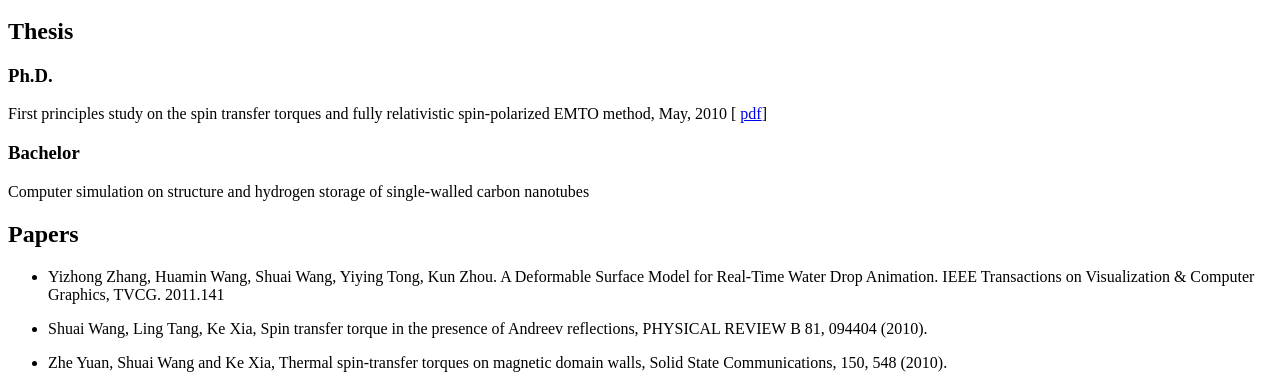
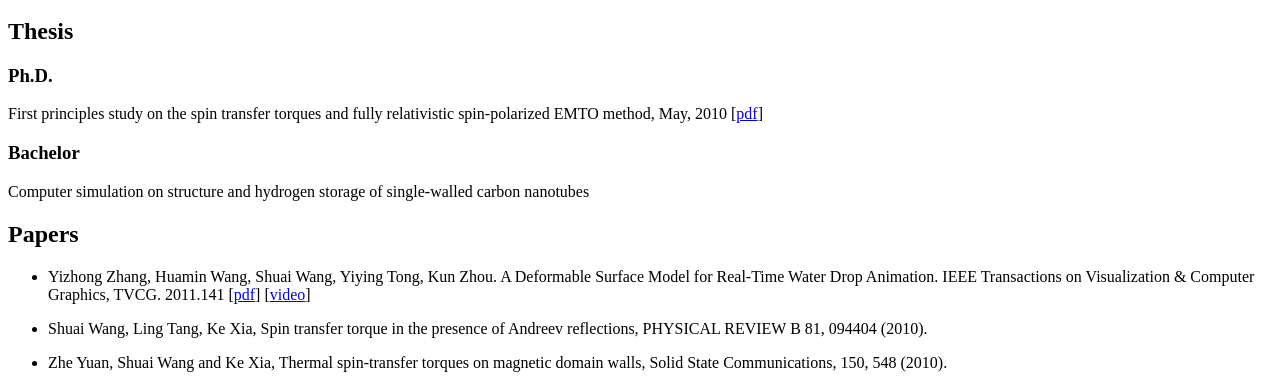
Before and after one commit to swang81/swang81.github.io, a Jekyll site: the page built from publications.md, in a window 1280 px wide. Shown: the part 551-939 px from the top of the page. Built offline with Jekyll 4.4.1, drawn with Linux system fonts in a browser that asks for light colours; nearby versions of some CDN libraries; comment, search, counter and statistics services are not loaded.

Commit message:
add tvcg

```diff
--- a/publications.md
+++ b/publications.md
@@ -11,14 +11,15 @@ Lastest Update: 3rd July 2023
 ## Thesis
 
 ### Ph.D.
-First principles study on the spin transfer torques and fully relativistic spin-polarized EMTO method, May, 2010 [ [pdf](./mypaper/thesis/wangshuaiphd.pdf)]
+First principles study on the spin transfer torques and fully relativistic spin-polarized EMTO method, May, 2010 [[pdf](./mypaper/thesis/wangshuaiphd.pdf)]
 
 ### Bachelor
+
 Computer simulation on structure and hydrogen storage of single-walled carbon nanotubes
 
 ## Papers
 
-- Yizhong Zhang, Huamin Wang, Shuai Wang, Yiying Tong, Kun Zhou. A Deformable Surface Model for Real-Time Water Drop Animation. IEEE Transactions on Visualization & Computer Graphics, TVCG. 2011.141
+- Yizhong Zhang, Huamin Wang, Shuai Wang, Yiying Tong, Kun Zhou. A Deformable Surface Model for Real-Time Water Drop Animation. IEEE Transactions on Visualization & Computer Graphics, TVCG. 2011.141 [[pdf](./mypaper/papers/tvcg.pdf)] [[video](./mypaper/papers/02_WaterDropAnimation.mp4)]
 
 - Shuai Wang, Ling Tang, Ke Xia, Spin transfer torque in the presence of Andreev reflections, PHYSICAL REVIEW B 81, 094404 (2010).
 
```
Also changed, not shown: 2 other files.
